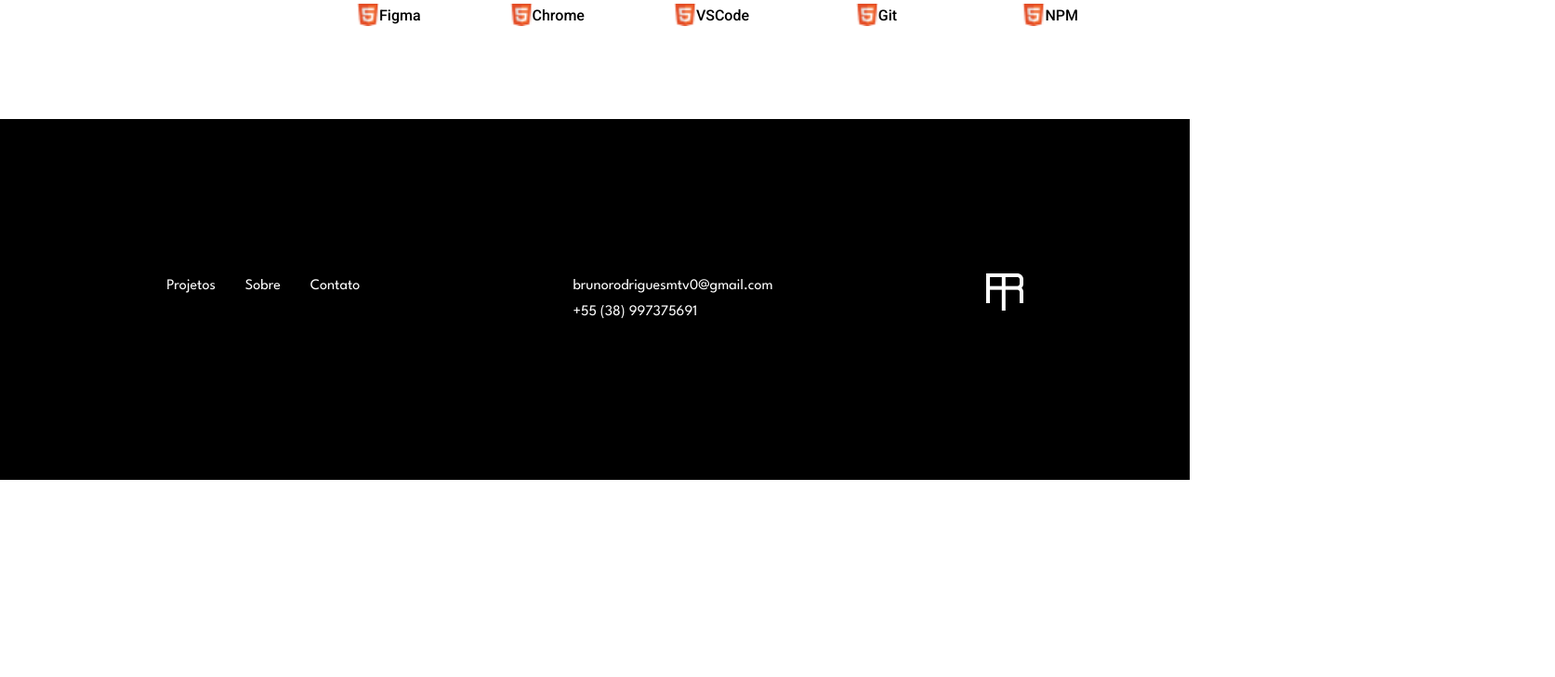
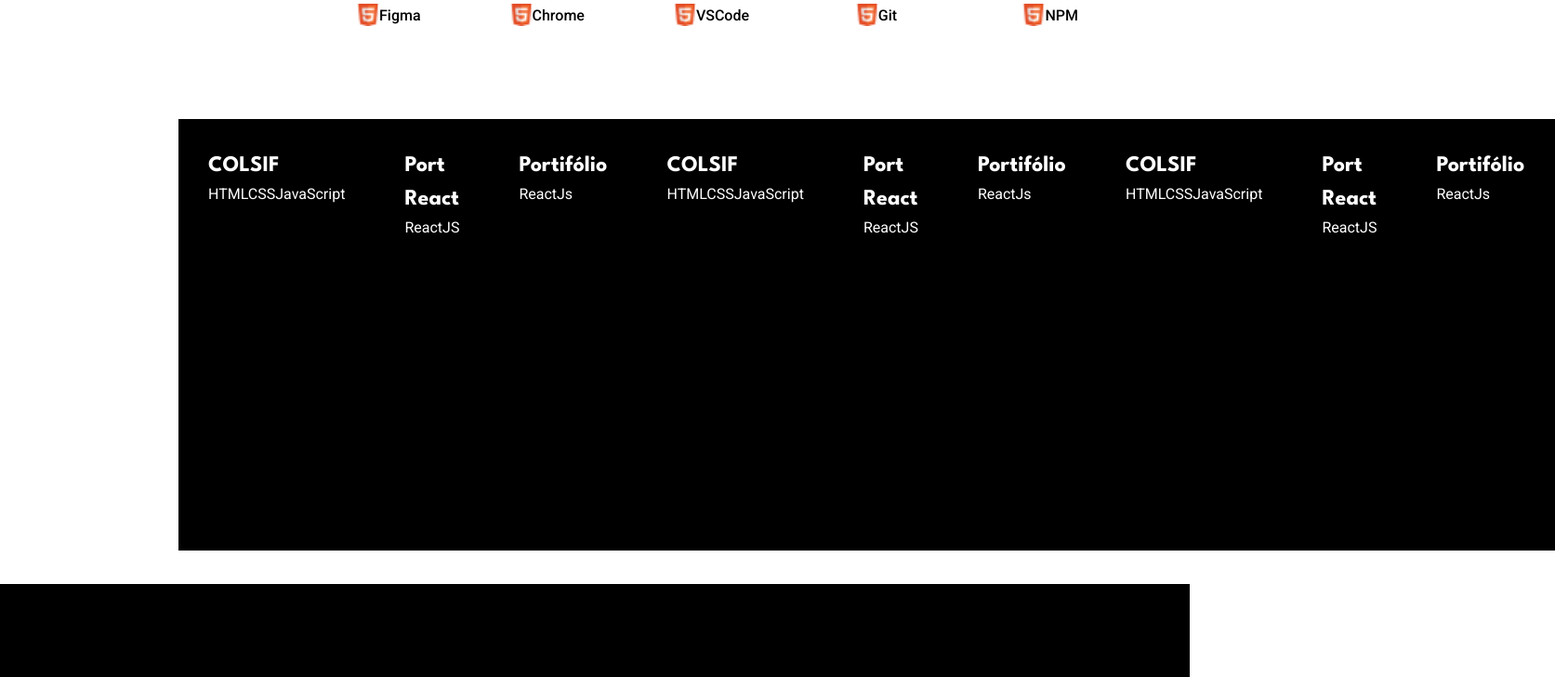
Before and after one commit to bruno-rodrigues0/bruno-fzn1, a React (Create React App) app: page /Projetos in a window 1280 px wide. Shown: the part 1360-2088 px from the top of the page at 93% size, 1673 px wide, since content can reach past the window. Before the commit the page ends 1876 px from the top, so only its background shows below. Built offline with nearby package versions, Linux system fonts and the light colour scheme.

Commit message:
create project row and project cards (unfinished)

```diff
--- a/src/App.jsx
+++ b/src/App.jsx
@@ -1,12 +1,14 @@
 import AboutMeArea from "./components/AboutMe";
 import Footer from "./components/Footer";
 import Header from "./components/Header";
+import ImageRow from "./components/ProjectRow";
 
 export default function App() {
   return (
     <>
       <Header title={"BRUNO RODRIGUES"} subtitle={"FRONTEND DEV"}/>
       <AboutMeArea />
+      <ImageRow />
       <Footer />
     </>
   );
--- /dev/null
+++ b/src/components/ProjectRow/ProjectRow.module.css
@@ -0,0 +1,38 @@
+@import url(/src/index.css);
+
+.row{
+    width: 70%;
+    margin: auto;
+    display: flex;
+    justify-content: space-around;
+    height: 500px;
+}
+
+.projeto{
+
+    height: 400px;
+    width: 20%;
+    background-color: #000;
+    padding: 2rem;
+    color: white;
+    line-height: 1.5;
+    transition: .5s;
+}
+
+.projeto:hover{
+    transform: scale(1.075);
+}
+
+h3{
+    font-family: "League Spartan";
+    font-size: 24px;
+}
+
+span{
+    font-family: "Roboto";
+}
+
+.zoom{
+    transform: scale(1.5);
+    transition: .5s;
+}
--- /dev/null
+++ b/src/components/ProjectRow/index.jsx
@@ -0,0 +1,24 @@
+import styles from './ProjectRow.module.css'
+import dbproj from '../../json/projetos.json'
+
+function ProjectCard(){
+
+    return (
+        dbproj.map(projetos =>
+        <div className={ styles.projeto }>
+            <h3>{ projetos.title }</h3>
+            <span>{ projetos.tecnologies }</span>
+        </div>
+        )
+    );
+}
+
+export default function ImageRow(){
+    return (
+        <div className={ styles.row }>
+            <ProjectCard />
+            <ProjectCard />
+            <ProjectCard />
+        </div>
+    );
+}
--- a/src/json/db.json
+++ b/src/json/db.json
@@ -1,3 +1,4 @@
+
 {
     "nome": "Bruno Rodrigues",
     "idade": 17,
--- /dev/null
+++ b/src/json/projetos.json
@@ -0,0 +1,16 @@
+[
+    {
+        "title": "COLSIF",
+        "tecnologies": ["HTML", "CSS", "JavaScript"]
+    },
+
+    {
+        "title": "Port React",
+        "tecnologies": ["ReactJS"]
+    },
+
+    {
+        "title": "Portifólio",
+        "tecnologies": ["ReactJs"]
+    }
+]
```
